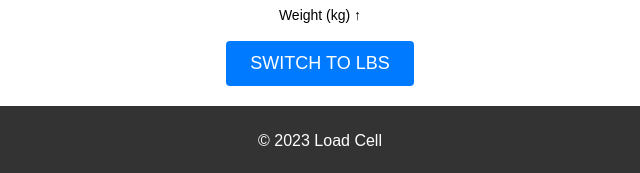
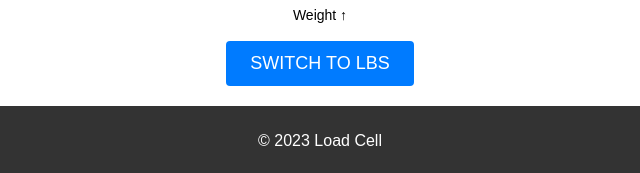
Before and after one commit to JoshMH-91/ESP32-WiFi-Load-Cell-Monitor, a plain HTML site: page ESP32-Load-Cell-Monitor-V1.00/SD/index.html in a window 1280 px wide. Shown: the part 884-1057 px from the top of the page, 320-960 px from the left. Drawn offline with Linux system fonts and the light colour scheme; no server answers.

Commit message:
Update index.html
removed kg label on chart

```diff
--- a/ESP32-Load-Cell-Monitor-V1.00/SD/index.html
+++ b/ESP32-Load-Cell-Monitor-V1.00/SD/index.html
@@ -259,7 +259,7 @@
     </div>
     <div class="axis-label">Time →</div>
     <canvas id="weightGraph"></canvas>
-    <div class="axis-label">Weight (kg) ↑</div>
+    <div class="axis-label">Weight ↑</div>
 	<br/>
     <button id="unitToggleBtn" onclick="toggleUnit()" class="button">Switch to lbs</button>
   </main>
```
